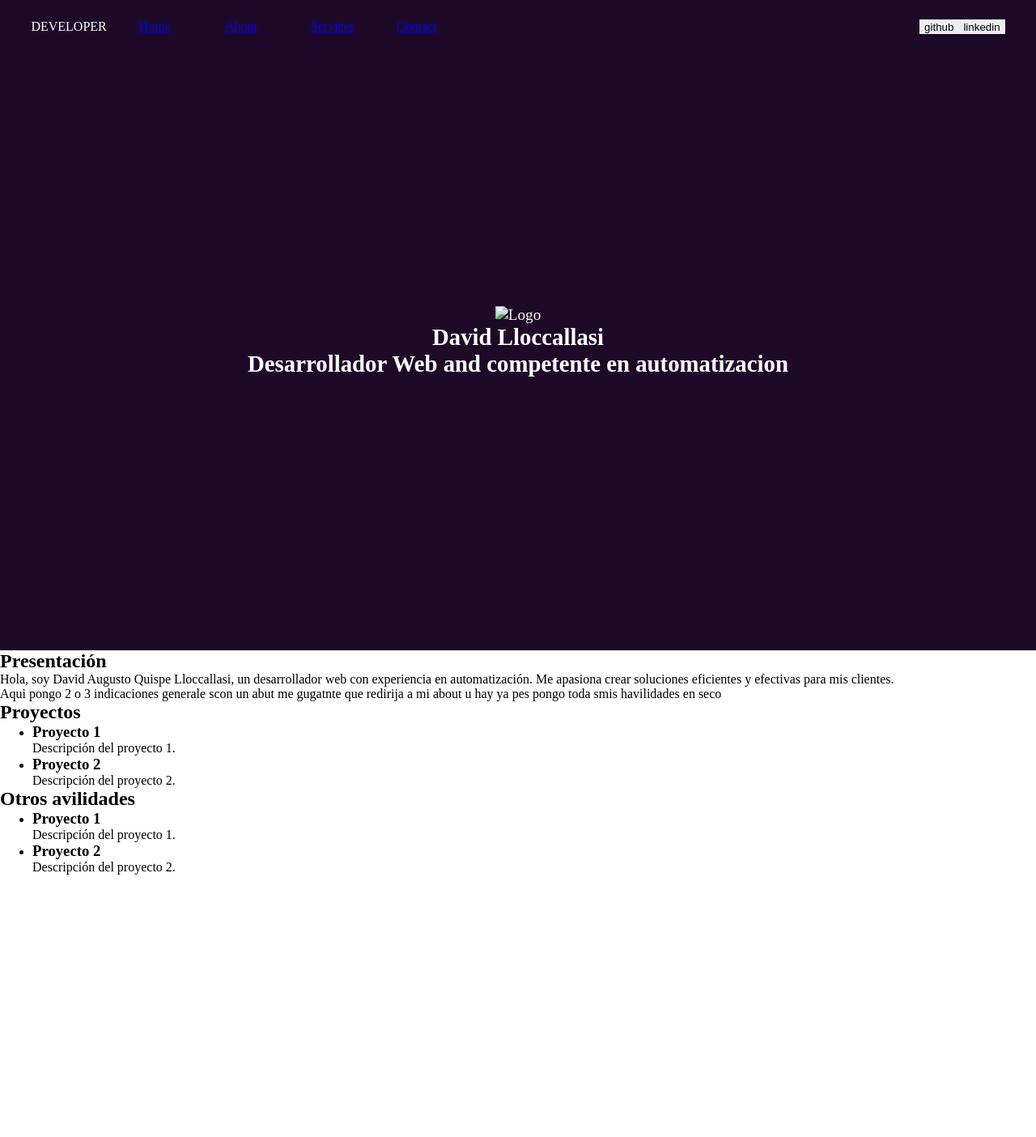
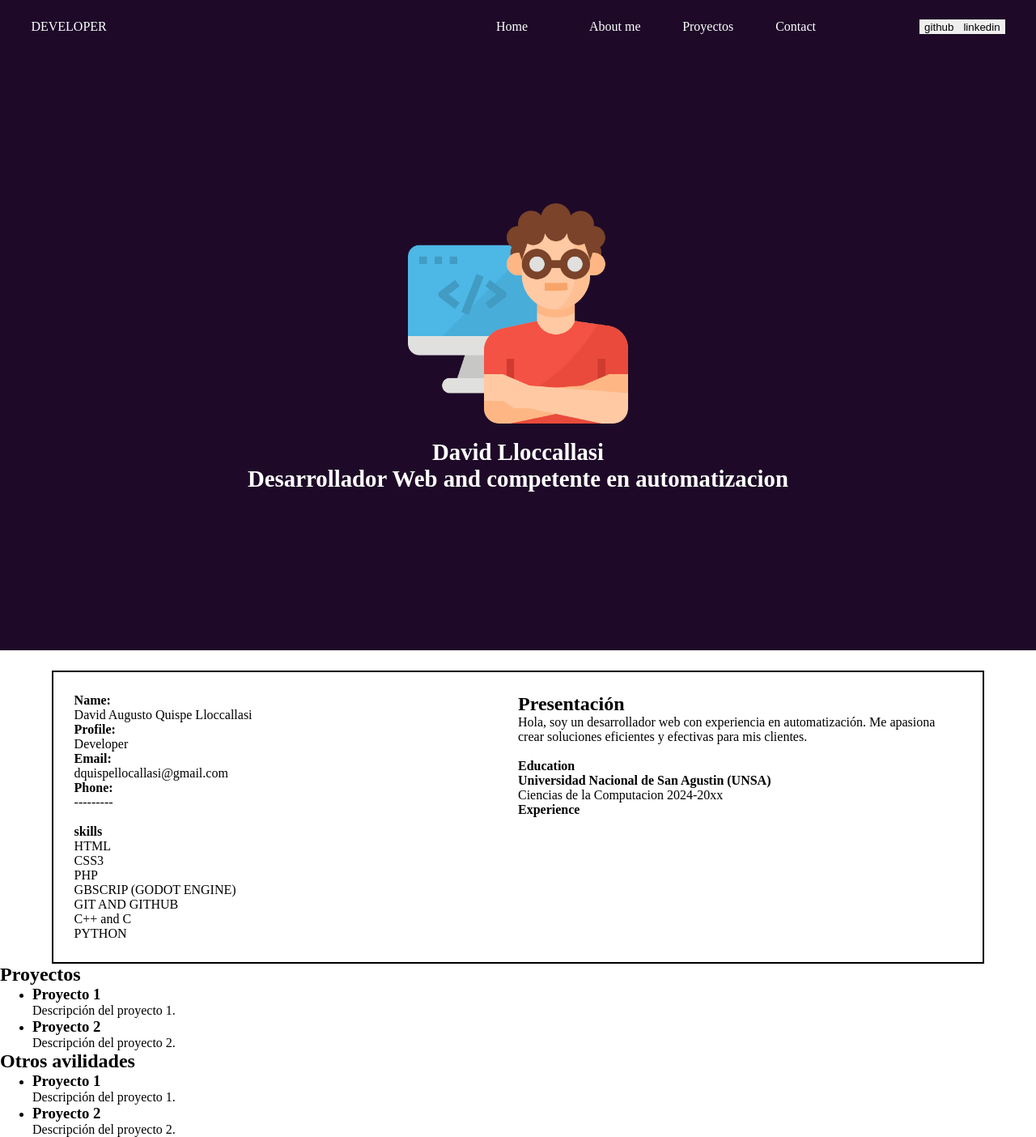
Before and after one commit to AveatrussCode/My_portfolio, a plain HTML site: page index.html in a window 1280 px wide. Shown: the whole page at 81% size. Before the commit the page ends 1080 px from the top, so only its background shows below. Drawn offline with Linux system fonts and the light colour scheme.

Commit message:
"Se agrego una himagen logo y se implementaron mejoras ay contenodo al about me"

```diff
--- a/Style.css
+++ b/Style.css
@@ -1,6 +1,9 @@
 *{
     border: 0;
     margin: 0;
+}
+.negrita{
+    font-weight: bold;
 }
 
 header{
@@ -8,21 +11,31 @@ header{
     padding-top: 3vh;
     padding-right: 3vw;
     background-color: rgb(30,10,40);
+    justify-content: center;
     color: rgb(255,255,255); /*colorrrrrrrrrrorororoorororo*/
 }
 nav{
     display: flex;
     width: 100%;
 }
+.img_head{
+    width:25%;
+    height: auto;
+}
 .header_options{
-    text-align: left auto;
+    padding-left: 40%;
+    text-align: left;
     list-style-type: none;
     display: flex;
     width: 100%;
-    gap: 1%;
+    gap: 2%;
 }
 .header_options li{
-    width: 10%;
+    width: 20%;
+}
+.header_options li a{
+    text-decoration: none;
+    color: rgb(255,255,255);
 }
 .header_name{
     text-align: center;
@@ -31,3 +44,19 @@ nav{
     color: rgb(255,255,255); /*colorrrrrrrrrrorororoorororo*/
     font-size: 120%;
 }
+
+
+
+
+.about_me{
+    padding: 2%;
+    display: flex;
+    margin-left: 5%;
+    margin-right: 5%;
+    margin-top: 2%;
+    height: auto;
+    border: solid 2px rgb(0, 0, 0);
+}
+.about_me_A{
+    display:block;
+}
--- a/index.html
+++ b/index.html
@@ -11,23 +11,49 @@
                 <p>DEVELOPER</p>
                 <ul class="header_options">
                     <li><a href="#">Home</a></li>
-                    <li><a href="#">About</a></li>
-                    <li><a href="#">Services</a></li>
+                    <li><a href="#">About me</a></li>
+                    <li><a href="#">Proyectos</a></li>
                     <li><a href="#">Contact</a></li>
                 </ul>
                 <button>github</button>
                 <button>linkedin</button>
             </nav>
             <section class="header_name">
-                <img src="logo.png" alt="Logo">
+                <img class="img_head" src="head.png" alt="head">
                 <h1>David Lloccallasi</h1>
                 <h2>Desarrollador Web and competente en automatizacion</h2>
             </section>
         </header>
-        <section>
-            <h2>Presentación</h2>
-            <p>Hola, soy David Augusto Quispe Lloccallasi, un desarrollador web con experiencia en automatización. Me apasiona crear soluciones eficientes y efectivas para mis clientes.</p>
-            <p>Aqui pongo 2 o 3 indicaciones generale scon un abut me gugatnte que redirija a mi about u hay ya pes pongo toda smis havilidades en seco</p>
+        <section class="about_me">
+            <nav class="about_me_A">
+                <div class ="informacion_personal">
+                    <p class ="negrita">Name:</p> <p>David Augusto Quispe Lloccallasi</p>
+                    <p class ="negrita">Profile:</p> <p>Developer</p>
+                    <p class ="negrita">Email:</p> <p>dquispellocallasi@gmail.com</p>
+                    <p class ="negrita">Phone:</p> <p>---------</p>
+                </div>
+                <br>
+                <div class="my_skills">
+                    <p class ="negrita">skills</p>
+                    <p>HTML</p>
+                    <p>CSS3</p>
+                    <p>PHP</p>
+                    <p>GBSCRIP (GODOT ENGINE)</p>
+                    <p>GIT AND GITHUB</p>
+                    <p>C++ and C</p>
+                    <p>PYTHON</p>
+                </div>
+            </nav>
+            <nav class="about_me_A">
+                <h2>Presentación</h2>
+                <p>Hola, soy un desarrollador web con experiencia en automatización. Me apasiona crear soluciones eficientes y efectivas para mis clientes.</p>
+                <br>
+                <p class ="negrita">Education</p>
+                <p class ="negrita">Universidad Nacional de San Agustin (UNSA)</p>
+                <p >Ciencias de la Computacion 2024-20xx</p>
+                <p class ="negrita"> Experience</p>
+
+            </nav>
         </section>
         <section>
                 <h2>Proyectos</h2>
```
Also changed, not shown: head.png (added).
